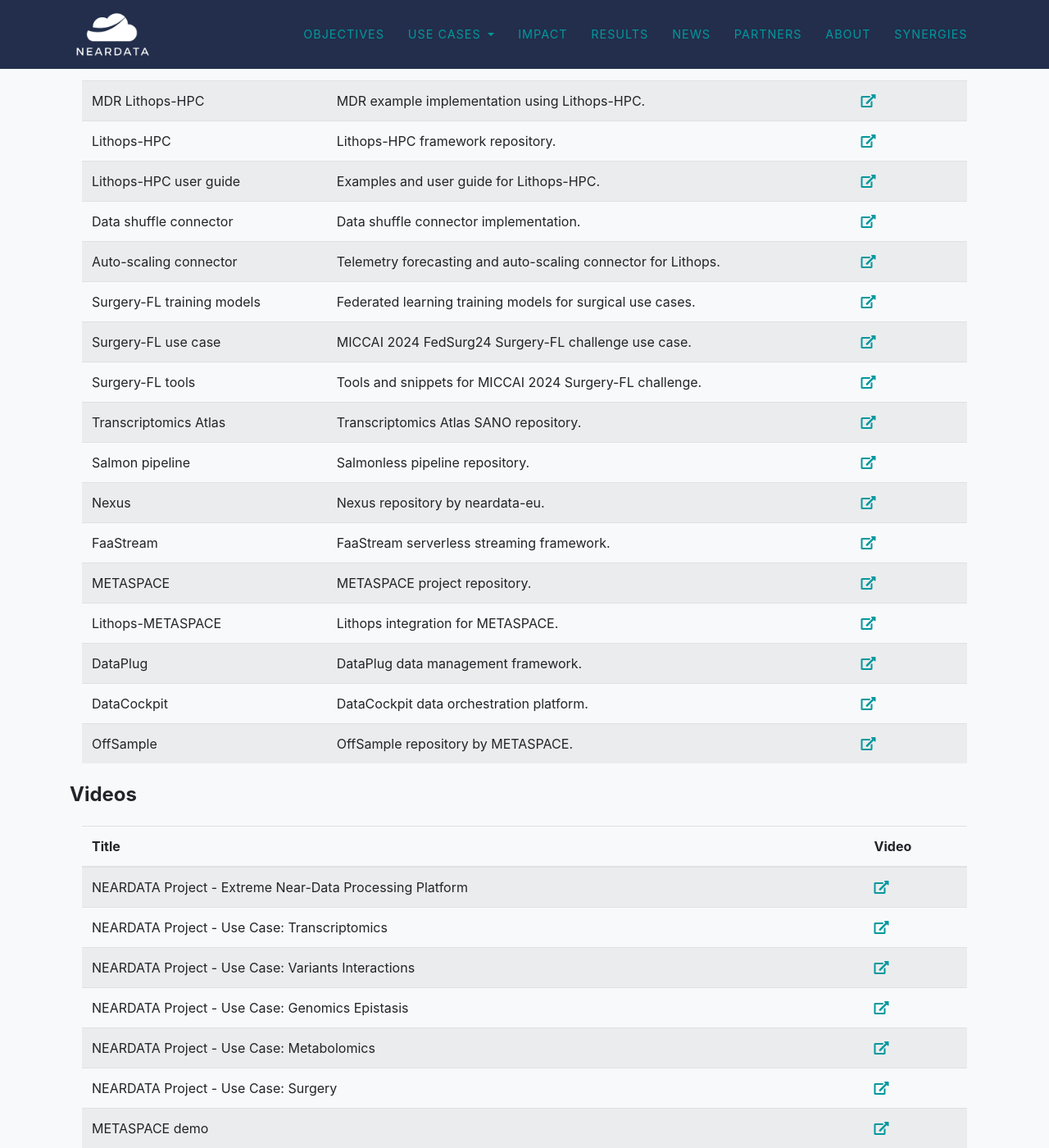
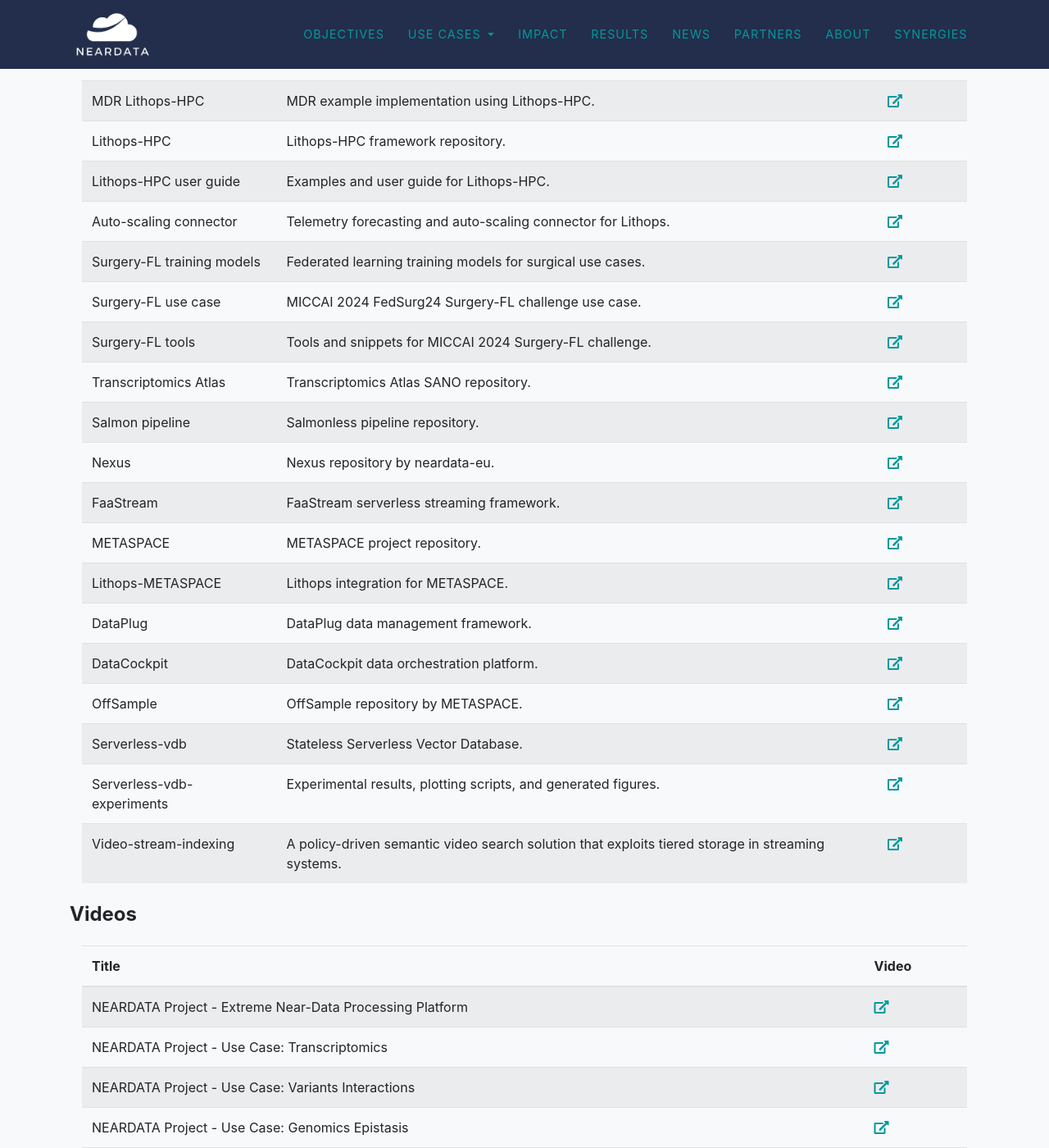
Before and after one commit to neardata-eu/neardata-eu.github.io, a Jekyll site: the page built from final-review.md, in a window 1280 px wide and 1400 px high, scrolled down 5819 px. Shown: the whole window at 82% size. Built offline with Jekyll 4.4.1, drawn with Linux system fonts in a browser that asks for light colours; some web fonts are replaced; some of the changed text lies outside the part shown.

Commit message:
Update URLs and titles in sitetext.yml

```diff
--- a/_data/sitetext.yml
+++ b/_data/sitetext.yml
@@ -436,7 +436,7 @@
     authors: "Lorena Alonso-Parrilla, Miguel Ángel Pérez-Elena, Mohammed Yousef Salem Ali, Maedeh Mashhadikhan, Nicolás Gaitán, Leila Satari, Rodrigo Martín, Anthony Piron, Xavier Farré, Natalia Blay, Lydia Ruiz, Aikaterini Lymperidou, Cecilia Salvoro, Rafael de Cid, Josep Lluís Berral, Juan R González, Ignasi Morán, Miriam Cnop, David Torrents"
     doi: "10.1101/2025.07.24.25332120v1"
   - title: "Lithops-HPC: Extending the Serverless Paradigm to High-Performance Computing for Accessible Resource Management"
-    url: "#"
+    url: "https://dx.doi.org/10.2139/ssrn.6174512"
     journal-conf: "FGCS"
     type: "Article in journal"
     year: "2025"
@@ -947,7 +947,7 @@
     - title: Lithops HPC-Flops MareNostrum 5
       video: "https://drive.google.com/file/d/1dMpJgpfR3IDuiXbynGQHg8poPd-WxBIN/view?usp=drive_link"
       slides: "#"
-    - title: FaaStream demo
+    - title: FaaSTs demo
       video: "https://drive.google.com/file/d/1QQh4iH2NoEKVGBtn30UsFQNG7PTrULAG/view?usp=drive_link"
       slides: "#"
     - title: "From Zero to Cloud in 5 Minutes: Your First Python Script on PyRun"
@@ -975,9 +975,6 @@
     - title: Lithops-HPC user guide
       description: Examples and user guide for Lithops-HPC.
       link: "https://gitlab.bsc.es/datacentric-computing/lithops-hpc-examples"
-    - title: Data shuffle connector
-      description: Data shuffle connector implementation.
-      link: "https://github.com/danielBCN/dataplug/tree/filesystem"
     - title: Auto-scaling connector
       description: Telemetry forecasting and auto-scaling connector for Lithops.
       link: "https://gitlab.bsc.es/datacentric-computing/lithops_telemetry_forecasting"
@@ -1017,6 +1014,15 @@
     - title: OffSample
       description: OffSample repository by METASPACE.
       link: "https://github.com/metaspace2020/offsample"
+    - title: Serverless-vdb
+      description: Stateless Serverless Vector Database.
+      link: "https://github.com/neardata-eu/serverless-vdb"
+    - title: Serverless-vdb-experiments
+      description: Experimental results, plotting scripts, and generated figures.
+      link: "https://github.com/neardata-eu/serverless-vdb-experiments"
+    - title: Video-stream-indexing
+      description: A policy-driven semantic video search solution that exploits tiered storage in streaming systems.
+      link: "https://github.com/neardata-eu/video-stream-indexing"
 
 about:
   title: "About"
```
